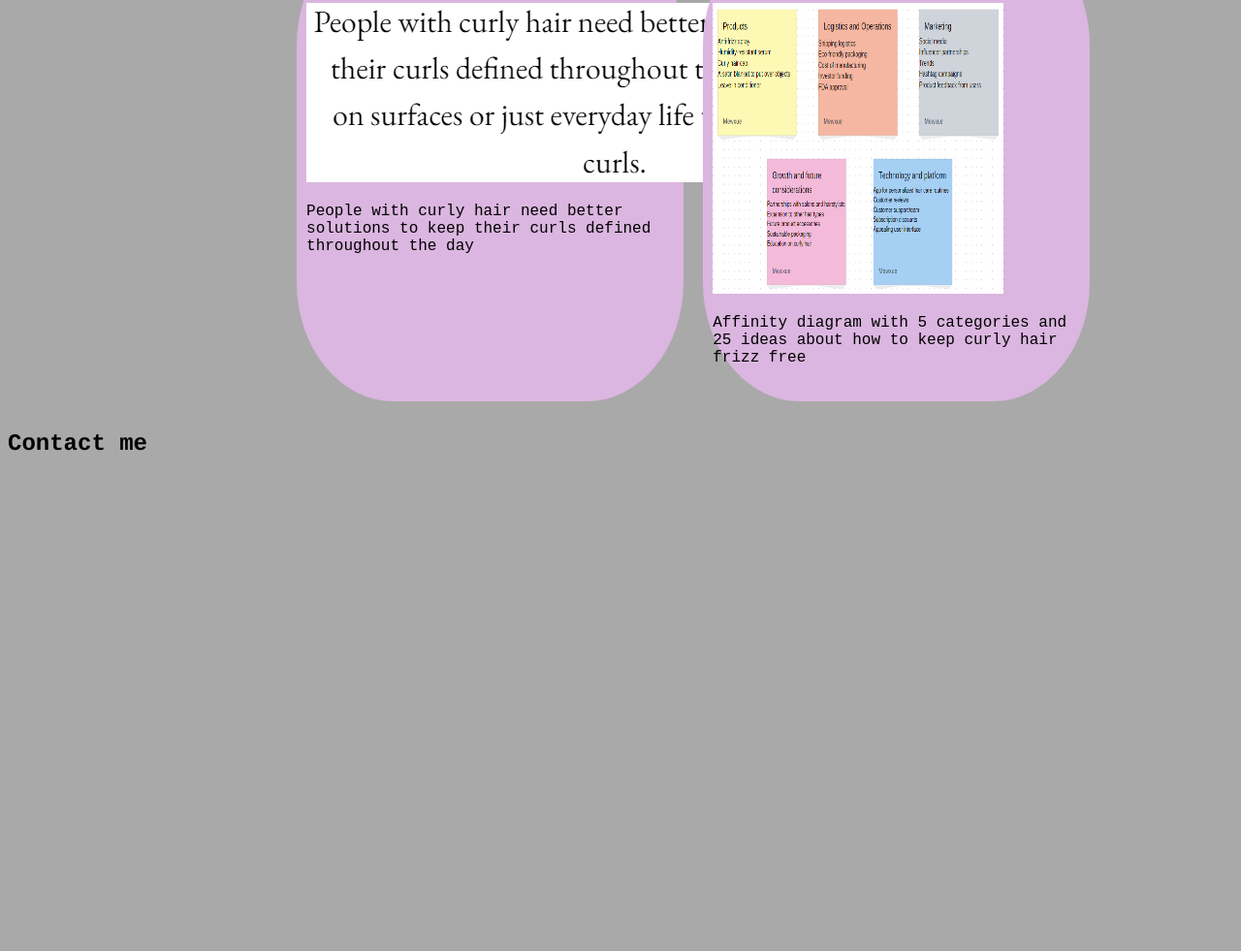
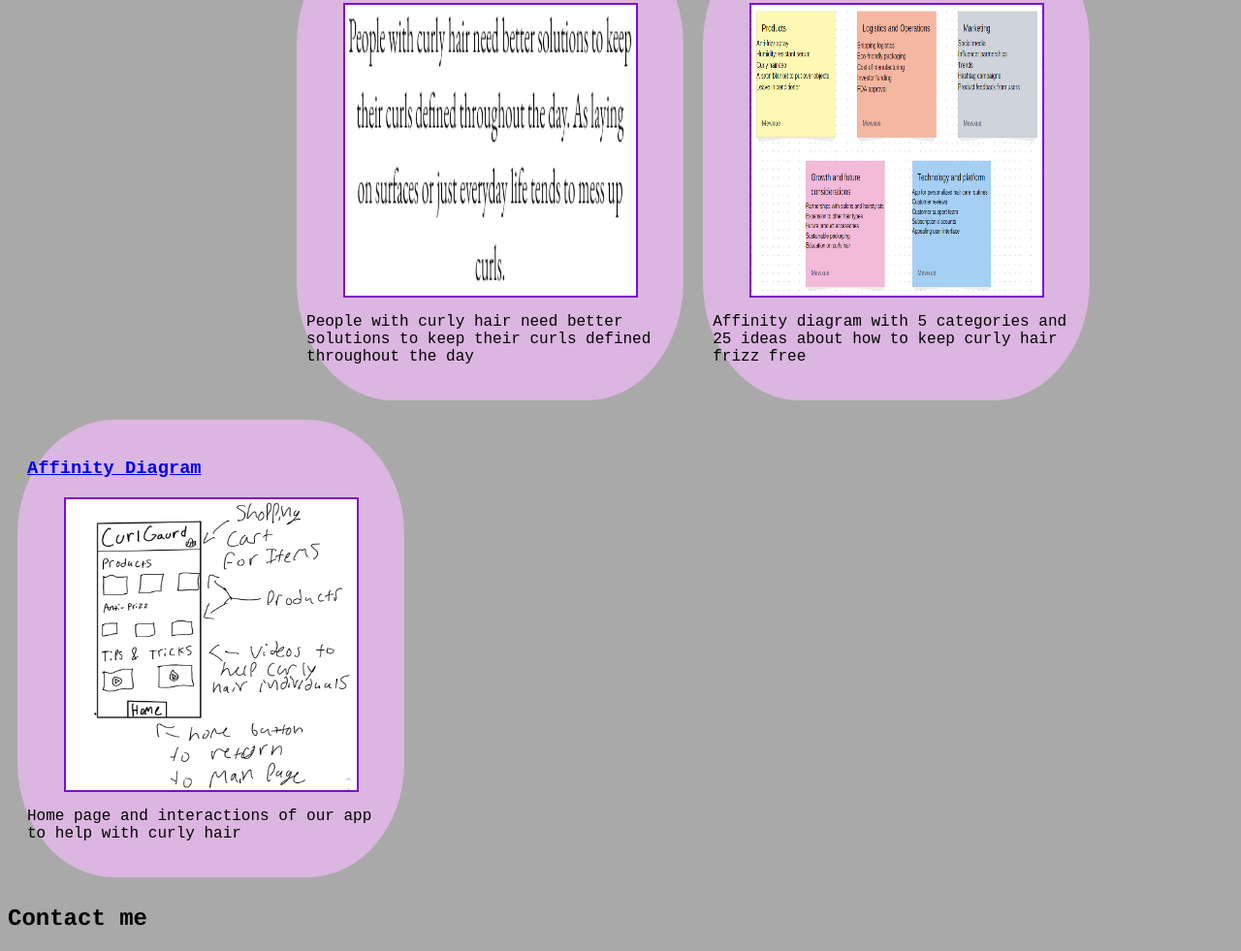
Before and after one commit to alexmarinov0/alexmarinov0.github.io, a plain HTML site: page index.html in a window 1280 px wide. Shown: the part 260-1241 px from the top of the page at 97% size. Before the commit the page ends 800 px from the top, so only its background shows below. Drawn offline with Linux system fonts and the light colour scheme.

Commit message:
Sketches

```diff
--- a/index.html
+++ b/index.html
@@ -35,11 +35,22 @@
         <h3>Affinity Diagram</h3>
     </a>
     <a href="files/Affinity_DOC.pdf">
-        <img src="images/Affinity_IMG.png" width="300" height="300">
+        <img src="images/Affinity_IMG.png">
     </a>
     <p>
     Affinity diagram with 5 categories and 25 ideas about how to keep curly hair frizz free
     </p>
+    </section>
+
+    <!--Sketches Assignment-->
+<section class="project">
+    <a href="files/Sketches_DOC.pdf">
+        <h3>Affinity Diagram</h3>
+    </a>
+    <a href="files/Sketches_DOC.pdf">
+        <img src="images/Sketches_IMG.jpeg">
+    </a>
+    <p>Home page and interactions of our app to help with curly hair</p>
     </section>
 
         </div>
--- a/styles.css
+++ b/styles.css
@@ -19,3 +19,12 @@ h1 {
     background: rgb(219, 182, 224);
     border-radius: 25%;
 }
+
+.project img{
+    width: 300px;
+    height: 300px;
+    margin: 10px;
+    border: 2px solid rgb(126, 14, 201); /* choose a color */
+    display: block;
+    margin: auto;
+    }
```
Also changed, not shown: images/Sketches_IMG.jpeg (added), 1 other file.
